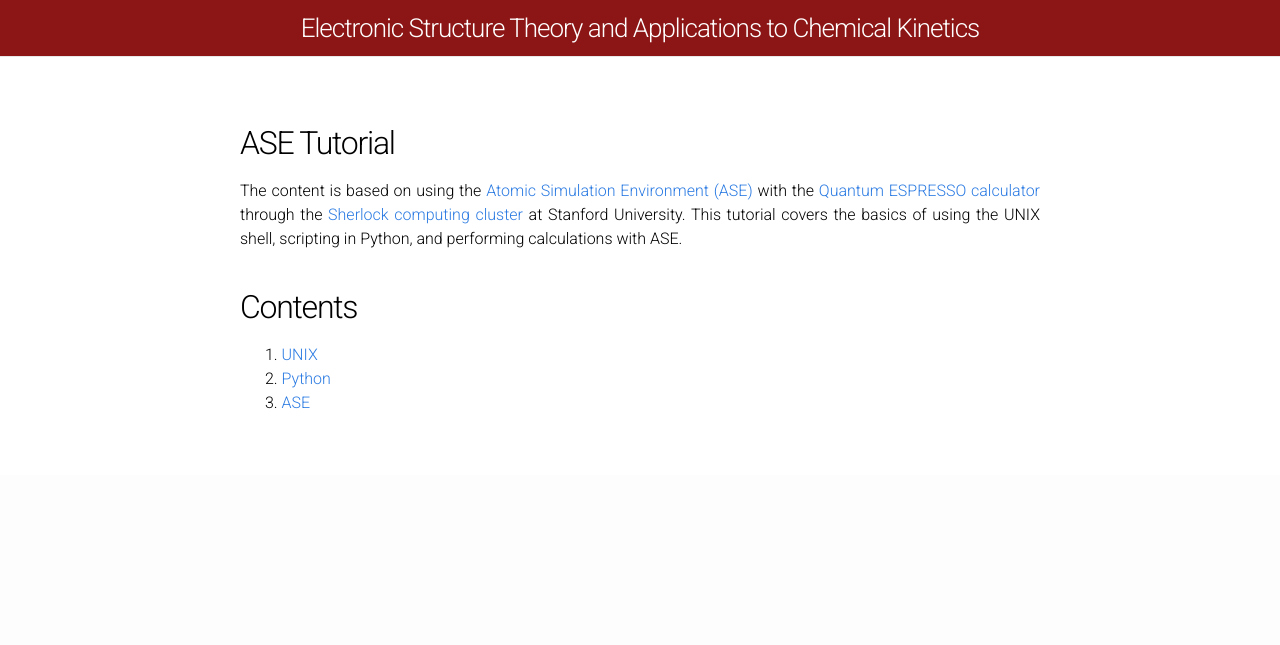
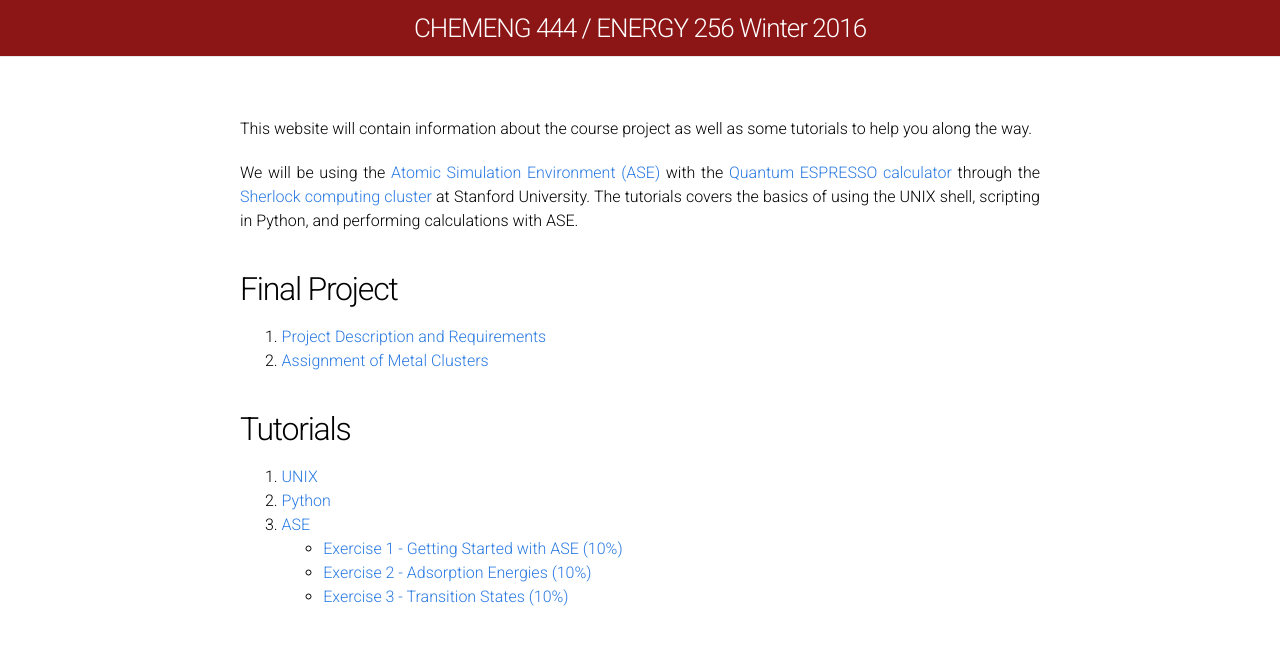
Before and after one commit to chemeng444/chemeng444.github.io, a Jekyll site: the page built from README.md, in a window 1280 px wide. Shown: the top 645 px of the page. Built offline with Jekyll 4.4.1, drawn with Linux system fonts in a browser that asks for light colours; Markdown is read by kramdown in place of the engine named in the settings.

```diff
--- a/README.md
+++ b/README.md
@@ -4,10 +4,18 @@
 permalink: /
 ---
 
-## ASE Tutorial
-The content is based on using the [Atomic Simulation Environment (ASE)](https://wiki.fysik.dtu.dk/ase/) with the [Quantum ESPRESSO calculator](https://github.com/vossjo/ase-espresso) through the [Sherlock computing cluster](http://sherlock.stanford.edu/) at Stanford University. This tutorial covers the basics of using the UNIX shell, scripting in Python, and performing calculations with ASE.
+This website will contain information about the course project as well as some tutorials to help you along the way.
 
-## Contents
+We will be using the [Atomic Simulation Environment (ASE)](https://wiki.fysik.dtu.dk/ase/) with the [Quantum ESPRESSO calculator](https://github.com/vossjo/ase-espresso) through the [Sherlock computing cluster](http://sherlock.stanford.edu/) at Stanford University. The tutorials covers the basics of using the UNIX shell, scripting in Python, and performing calculations with ASE.
+
+## Final Project
+1. [Project Description and Requirements](Project/)
+2. [Assignment of Metal Clusters](Project_Assignments/)
+
+## Tutorials
 1. [UNIX](UNIX/)
 2. [Python](Python/)
 3. [ASE](ASE/)
+    - [Exercise 1 - Getting Started with ASE (10%)](ASE/Getting_Started/)
+    - [Exercise 2 - Adsorption Energies (10%)](ASE/Adsorption/)
+    - [Exercise 3 - Transition States (10%)](ASE/Transition_States/)
--- a/_config.yml
+++ b/_config.yml
@@ -1,5 +1,6 @@
 # Site settings
-title: Electronic Structure Theory and Applications to Chemical Kinetics
+title: CHEMENG 444 / ENERGY 256 Winter 2016
+subtitle: Electronic Structure Theory and Applications to Chemical Kinetics
 url: "http://chemeng444.github.io"
 baseurl: ""
 
--- a/_includes/head.html
+++ b/_includes/head.html
@@ -1,7 +1,15 @@
 <head>
     <meta charset="utf-8">
     <meta http-equiv="X-UA-Compatible" content="IE=edge">
-    <title>{% if page.title %}{{ page.title }}{% else %}{{ site.title }}{% endif %}</title>
+    <title>
+    {% if page.title %}
+    {{ page.title }}
+    {% else %}
+    {{ site.title }}
+    <br>
+    {{ site.subtitle }}
+    {% endif %}
+    </title>
     <meta name="viewport" content="width=device-width">
     <meta name="description" content="{{ site.description }}">
     <link rel="canonical" href="{{ page.url | replace:'index.html','' | prepend: site.baseurl | prepend: site.url }}">
```
Also changed, not shown: ASE/Adsorption/README.md (+5 -0 lines), ASE/Getting_Started/README.md (+5 -0 lines), ASE/Transition_States/README.md (+5 -0 lines), UNIX/README.md (+29 -1 lines), 8 other files.
